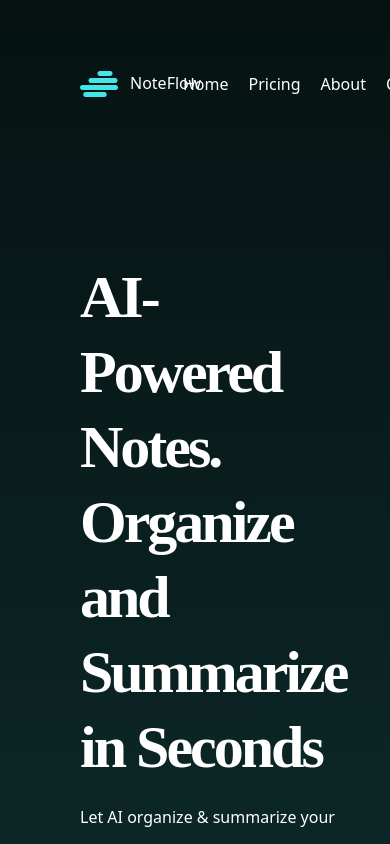
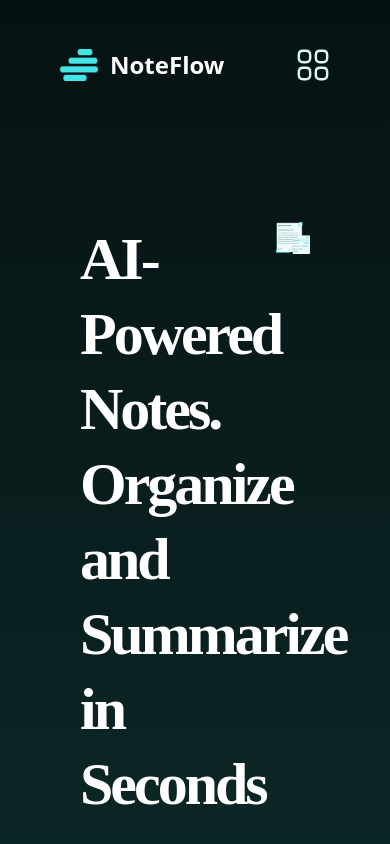
Before and after one commit to Himanshu-sharma05/SAAS-LANDING-PAGE-AI-NOTES, a React (Vite) app: page / in a window 390 px wide. Shown: the top 844 px of the page. Built offline with nearby package versions, Linux system fonts and the light colour scheme.

Commit message:
created Login form

```diff
--- a/src/App.jsx
+++ b/src/App.jsx
@@ -5,6 +5,7 @@ import Features from './components/Features'
 import FAQs from './components/FAQs'
 import Testimonials from './components/Testimonials'
 import Footer from './components/Footer'
+import Overlay from './components/Overlay'
 function App() {
   return (
     <div className='bg-black'>
@@ -14,6 +15,7 @@ function App() {
       <FAQs/>
       <Testimonials/>
       <Footer/>
+      <Overlay/>
     </div>
   )
 }
--- a/src/components/Header.jsx
+++ b/src/components/Header.jsx
@@ -1,5 +1,5 @@
 
-import React from 'react'
+import React, { useState } from 'react'
 function Header() {
   return (
     <div className='relative bg-linear-to-b from-[#061212] to-[#0E2E2E] p-10 h-full'>
@@ -11,23 +11,35 @@ function Header() {
 }
 
 const Navigation = ()=>{
+    const handleOverlay = ()=>{
+        document.querySelector(".overlay").classList.remove("hidden");
+    }
     return(<>
-        <div className="flex p-5 z-1  text-white pt-2 px-10 justify-between items-center  gap-5 ">
+        <div className="flex p-5 z-1  text-white pt-2 px-5 lg:px-10 justify-between items-center  gap-5 ">
             <div className='logo flex gap-3'>
             <img src="/Images/Icon.png" alt="" />
-            <p>NoteFlow</p>
+            <p className='text-2xl font-bold'>NoteFlow</p>
             </div>
 
-            <div className='flex links gap-5'>
+            <div className='hidden lg:flex links gap-5'>
                 <a href="">Home</a>
                 <a href="">Pricing</a>
                 <a href="">About</a>
                 <a href="">Community</a>
             </div>
 
-            <div className='buttons flex gap-2'>
-                <button className='p-3 px-6 bg-black border-2 border-white text-white rounded-3xl'>Login</button>
+            <div className='hidden buttons lg:flex gap-2'>
+                <button onClick={handleOverlay} className='p-3 px-6 bg-black border-2 border-white text-white rounded-3xl'>Login</button>
                 <button className='p-3 shadow-lg shadow-[#0E2E2E] px-6 bg-[#44E5E7] text-black rounded-3xl'>Get Started</button>
+            </div>
+            <div className='lg:hidden cursor-pointer'>
+            <svg width="34" height="34" viewBox="0 0 28 28" fill="none" xmlns="http://www.w3.org/2000/svg">
+<path d="M5.83301 11.6666H8.16634C10.4997 11.6666 11.6663 10.5 11.6663 8.16665V5.83331C11.6663 3.49998 10.4997 2.33331 8.16634 2.33331H5.83301C3.49967 2.33331 2.33301 3.49998 2.33301 5.83331V8.16665C2.33301 10.5 3.49967 11.6666 5.83301 11.6666Z" stroke="#DAFAFA" stroke-width="2" stroke-miterlimit="10" stroke-linecap="round" stroke-linejoin="round"/>
+<path d="M19.833 11.6666H22.1663C24.4997 11.6666 25.6663 10.5 25.6663 8.16665V5.83331C25.6663 3.49998 24.4997 2.33331 22.1663 2.33331H19.833C17.4997 2.33331 16.333 3.49998 16.333 5.83331V8.16665C16.333 10.5 17.4997 11.6666 19.833 11.6666Z" stroke="#DAFAFA" stroke-width="2" stroke-miterlimit="10" stroke-linecap="round" stroke-linejoin="round"/>
+<path d="M19.833 25.6666H22.1663C24.4997 25.6666 25.6663 24.5 25.6663 22.1666V19.8333C25.6663 17.5 24.4997 16.3333 22.1663 16.3333H19.833C17.4997 16.3333 16.333 17.5 16.333 19.8333V22.1666C16.333 24.5 17.4997 25.6666 19.833 25.6666Z" stroke="#DAFAFA" stroke-width="2" stroke-miterlimit="10" stroke-linecap="round" stroke-linejoin="round"/>
+<path d="M5.83301 25.6666H8.16634C10.4997 25.6666 11.6663 24.5 11.6663 22.1666V19.8333C11.6663 17.5 10.4997 16.3333 8.16634 16.3333H5.83301C3.49967 16.3333 2.33301 17.5 2.33301 19.8333V22.1666C2.33301 24.5 3.49967 25.6666 5.83301 25.6666Z" stroke="#DAFAFA" stroke-width="2" stroke-miterlimit="10" stroke-linecap="round" stroke-linejoin="round"/>
+</svg>
+
             </div>
         </div>
     </>)
@@ -36,7 +48,7 @@ const Navigation = ()=>{
 const HeroSection = ()=>{
     return(<div className='mt-20 p-10 flex justify-between'>
 
-    <div className="left text-white w-[700px] ">
+    <div className="left text-white w-[50.14vw] ">
         <div className="heading font-[Poppins] font-semibold leading-[75px] tracking-tighter text-[60px] font-weight-600">
         AI-Powered Notes.
 Organize and Summarize in Seconds
--- /dev/null
+++ b/src/components/Overlay.jsx
@@ -0,0 +1,48 @@
+import React, { useState } from 'react'
+
+const Overlay = () => {
+
+    const closeOverlay = ()=>{
+        document.querySelector(".overlay").classList.add("hidden")
+    }
+  return (
+    <div  className='overlay hidden w-full h-[100vh] bg-transparent backdrop-blur-[5px] absolute inset-0'>
+        <div className="login-form flex w-[820px] h-[570px] mx-auto mt-30">
+            <div className="left rounded-l-3xl bg-[#0E2E2E] h-full w-1/2 pt-20 pb-20 ">
+                <div className="heading text-white font-[Poppins] text-3xl font-bold text-center flex justify-center mt-20">
+                    Lets Get you <br/> signed Up
+                </div>
+                <div className="content text-white font-[Poppins] font-thin text-center mt-5">
+                No charges, no fees. Get note <br/> taking in minutes!
+                </div>
+            </div>
+            <div className="right rounded-r-3xl relative bg-[#071717] h-full w-1/2 ">
+                <img onClick={closeOverlay} className='absolute right-5 top-5 hover:cursor-pointer' src="/Images/crossicon.png" alt="" />
+                <form className="form mt-30 px-10">
+                    <div className='flex flex-col gap-2'>
+                    <label className='text-white font-[Poppins] font-semibold' htmlFor="Email">Email</label>
+                    <input placeholder='Enter your Email' className='Email bg-white border-white border-2 rounded-xl w-80 px-5 py-3 ' type="email" />
+                    </div>
+                    <div className='flex flex-col gap-2 mt-5'>
+                    <label className='text-white font-[Poppins] font-semibold' htmlFor="Password">Password</label>
+                    <input placeholder='' className='Password bg-white border-white border-2 rounded-xl w-80 px-5 py-3 ' type="password" />
+                    </div>
+                    <div className='text-gray-100 font-thin mt-35 flex gap-2 justify-center mb-4'>
+                        <input type="checkbox" />
+                        <div>
+                        I Agree to all the terms & conditions
+                        </div>
+                    </div>
+                    <div className='flex justify-center mt-3'>
+                <button className='hover:cursor-pointer p-3 shadow-lg  px-6 bg-[#44E5E7] text-black rounded-3xl w-50 '>Get Started</button>
+
+                    </div>
+                </form>
+            </div>
+
+        </div>
+    </div>
+  )
+}
+
+export default Overlay
```
Also changed, not shown: public/Images/crossicon.png (added).
